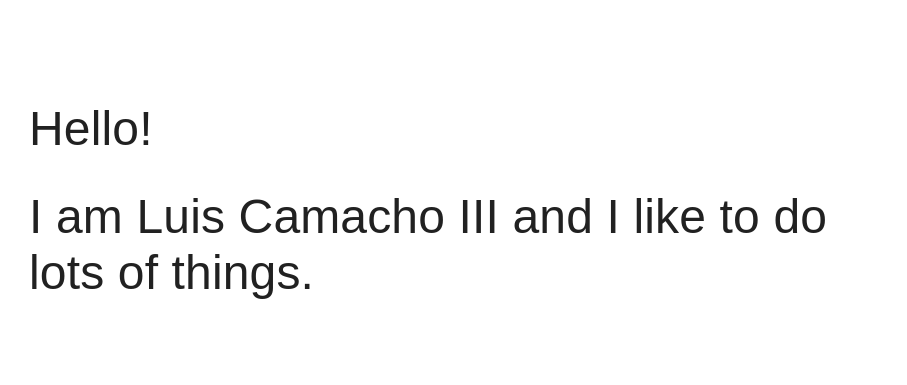
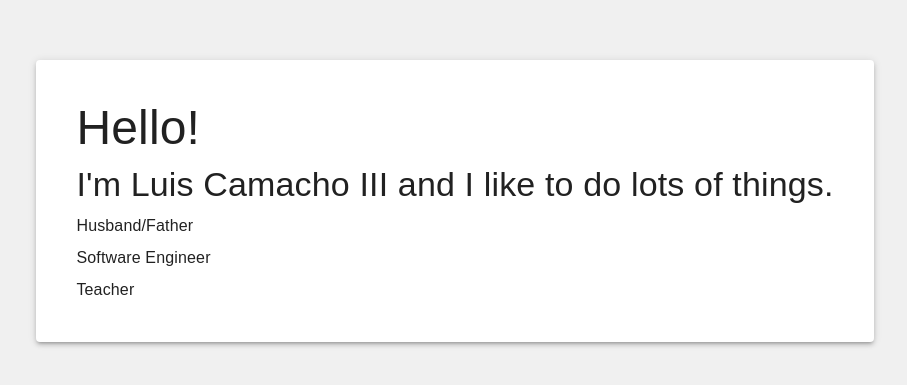
Before and after one commit to lciii/lciii.github.io, a React (Create React App) app in the folder home/: page / in a window 1280 px wide. Shown: the part 199-584 px from the top of the page, without its empty margins (185-1092 px from the left). Built offline with nearby package versions, Linux system fonts and the light colour scheme.

Commit message:
initial words

```diff
--- a/home/src/App.tsx
+++ b/home/src/App.tsx
@@ -1,21 +1,33 @@
 import React from 'react';
 import logo from './logo.svg';
-import { Box, Container, Stack, Typography } from '@mui/material';
+import { Box, Container, Paper, Stack, Typography } from '@mui/material';
+
+//inspo: https://kenjimmy.xyz/
 
 function App() {
   return (
+    <Box sx={{
+      height: '100%', width: '100%',
+      backgroundColor: t => t.palette.background.default
+    }}>
       <Container maxWidth="md">
         <Stack justifyContent='center' alignItems='center' height="100vh">
-        <Box>
-          <Typography variant='h3' fontWeight={300} sx={{ marginBottom: 4 }}>
+          <Paper sx={{ padding: '40px' }} elevation={3}>
+            <Stack spacing={1}>
+              <Typography variant='h3' sx={{ marginBottom: '20px' }}>
                 Hello!
               </Typography>
-          <Typography variant='h3' fontWeight={300}>
-            I am Luis Camacho III and I like to do lots of things.
+              <Typography variant='h4' fontWeight={300}>
+                I'm Luis Camacho III and I like to do lots of things.
               </Typography>
-        </Box>
+              <Typography variant='body1'>Husband/Father</Typography>
+              <Typography variant='body1'>Software Engineer</Typography>
+              <Typography variant='body1'>Teacher</Typography>
+            </Stack>
+          </Paper>
         </Stack>
       </Container>
+    </Box>
   );
 }
 
--- a/home/src/theme.ts
+++ b/home/src/theme.ts
@@ -3,6 +3,12 @@ import { createTheme } from '@mui/material';
 export const theme = createTheme({
     typography: {
         fontFamily: ['Rubik Variable', 'sans-serif'].join(',')
+    },
+    palette: {
+        background: {
+            default: '#F0F0F0',
+            paper: '#FFFFFF'
+        }
     },
     components: {
         // Name of the component ⚛️
```
Also changed, not shown: home/src/index.css (deleted, +0 -17 lines), home/src/index.tsx (+0 -7 lines). Lines whose indentation alone changed are shown as unchanged.
